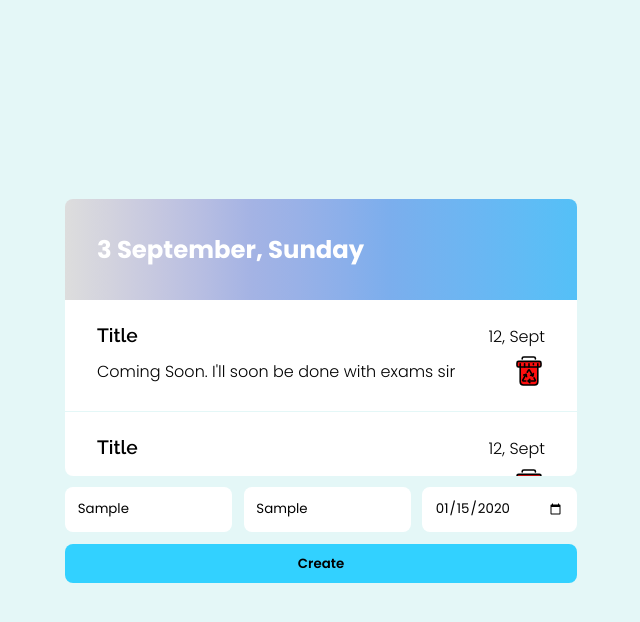
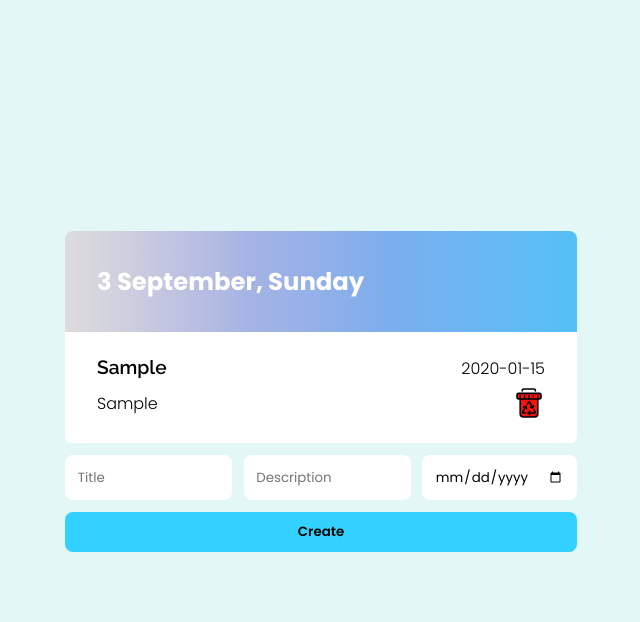
Before and after one commit to DanielUdechukwu/Task-manager, a React (Vite) app: page / in a window 1280 px wide. Both pictures are taken after typing "Sample", "Sample", "2020-01-15" into the empty fields and a click on the button "Create". Shown: the top 622 px of the page, without its empty margins (319-959 px from the left). Built offline with nearby package versions, Linux system fonts and the light colour scheme.

Commit message:
:white_check_mark: Final fix (I think)

```diff
--- a/src/components/Card.jsx
+++ /dev/null
@@ -1,25 +0,0 @@
-import React from "react";
-import Bin from "../assets/bin.svg"
-
-const del = () => {
-  console.log("Delete Button")
-}
-
-const Card = (props) => {
-  return(
-    <div className="task-card">
-      <div className="task">
-        <div className="task-header">
-          <h1>Title</h1>
-          <p>12, Sept</p>
-        </div>
-        <div className="details">
-          <p>Coming Soon. I'll soon be done with exams sir</p>
-          <img src={Bin} className="bin" alt="bucket icon" onClick={del} />
-        </div>
-      </div>
-    </div>
-  )
-}
-
-export default Card
--- a/src/components/Form.jsx
+++ /dev/null
@@ -1,21 +0,0 @@
-import React from "react";
-
-const Form = () => {
-  return (
-    <>
-      <div className="form-main">
-        <input type="text" name="title" placeholder="Title" />
-        <input type="text" name="description" placeholder="Description" />
-        <div className="due-date">
-          {/* <label for="birthday">Due Date</label> */}
-          <input type="date" id="due-date" name="due date" />
-        </div>
-      </div>
-      <div className="btn-container">
-        <button className="btn">Create</button>
-      </div>
-    </>
-  )
-}
-
-export default Form
--- a/src/components/Home/Home.jsx
+++ b/src/components/Home/Home.jsx
@@ -1,21 +1,93 @@
 import React from "react";
+import { useState } from "react";
 import Nav from "../Nav";
-import Card from "../Card";
-import Form from "../Form";
+import Bin from "../../assets/bin.svg"
+// import Card from "../Card";
+// import Form from "../Form";
 import "./home.css"
 
 const Home = () => {
+
+  const [task, setTask] = useState([])
+  const [newTask, setNewTask] = useState({
+    title: '',
+    description: '',
+    dueDate: ''
+  })
+
+  const handleNewTask = () => {
+    if(newTask.title && newTask.description && newTask.dueDate){
+      setTask([...task, newTask])
+      setNewTask({title: '', description: '', dueDate: ''})
+      // console.log(task)
+      console.log(newTask.dueDate)
+    }
+  }
+
+  const del = (index) => {
+    const removeTask = [...task]
+    removeTask.splice(index, 1)
+    setTask(removeTask)
+    console.log("Task Deleted")
+  }
+
   return (
     <section className="main-section">
       <div className="todo">
         <Nav />
+
         <div className="control">
-          <Card />
-          <Card />
-          <Card />
+          {task.length === 0? (
+            <div className="no-task">
+              <p>No Task Available</p>
+            </div>
+          ) : (
+            <div>
+              {task.map((task, index) => (
+                <div className="task-card" key={index}>
+                  <div className="task">
+                    <div className="task-header">
+                      <h1>{task.title}</h1>
+                      <p>{task.dueDate}</p>
+                    </div>
+                    <div className="details">
+                      <p>{task.description}</p>
+                      <img src={Bin} className="bin" alt="bucket icon" onClick={() => del(index)} />
+                    </div>
+                  </div>
+                </div>
+              ))}
+            </div>
+          )}
         </div>
+
         <div className="input-form">
-          <Form />
+          <div className="form-main">
+            <input
+              type="text"
+              placeholder="Title"
+              value={newTask.title}
+              onChange={(e) => setNewTask({ ...newTask, title: e.target.value })}
+            />
+
+            <input
+              type="text"
+              name="description"
+              placeholder="Description"
+              value={newTask.description}
+              onChange={(e) => setNewTask({ ...newTask, description: e.target.value })}
+            />
+
+            <div className="due-date">
+              <input type="date" id="due-date" name="due date"
+                value={newTask.dueDate}
+                onChange={(e) => setNewTask({ ...newTask, dueDate: e.target.value })}
+              />
+            </div>
+          </div>
+          <div className="btn-container">
+            <button className="btn" type="submit" onClick={handleNewTask}>Create</button>
+          </div>
         </div>
       </div>
 
@@ -24,3 +96,16 @@ const Home = () => {
 }
 
 export default Home
+
+{/* <div className="task-card">
+  <div className="task">
+    <div className="task-header">
+      <h1>Title</h1>
+      <p>12, Sept</p>
+    </div>
+    <div className="details">
+      <p>Coming Soon. I'll soon be done with exams sir</p>
+      <img src={Bin} className="bin" alt="bucket icon" onClick={del} />
+    </div>
+  </div>
+</div> */}
--- a/src/components/Home/home.css
+++ b/src/components/Home/home.css
@@ -97,9 +97,17 @@ nav {
 }
 
 .control {
-  height: 11rem;
+  max-height: 11rem;
   border-radius: 0 0 .5rem .5rem;
   overflow-y: scroll;
+}
+
+.no-task {
+  background: #fff;
+  display: flex;
+  justify-content: center;
+  align-items: center;
+  padding: 1rem 0;
 }
 
 .btn-container {
```
